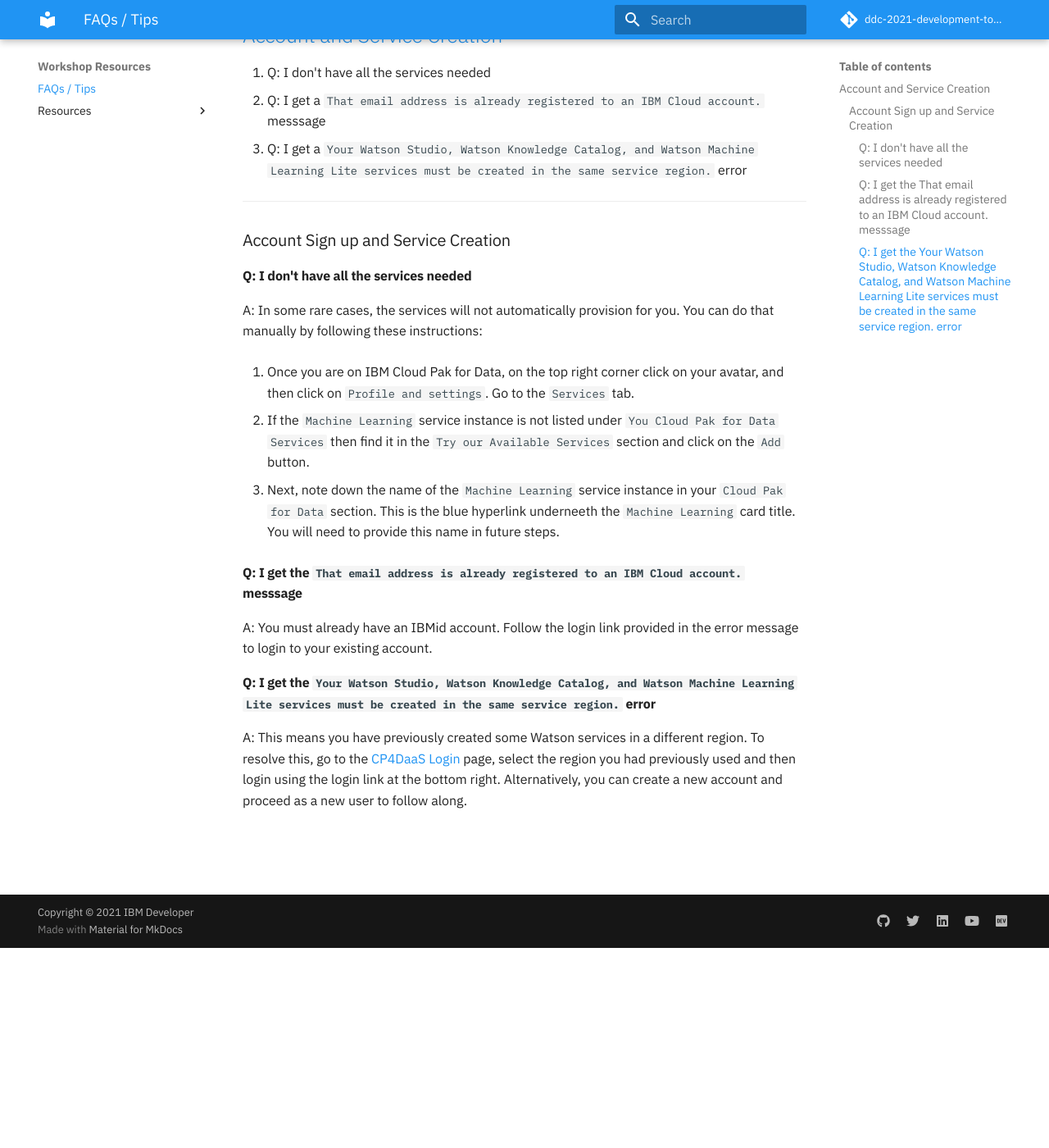
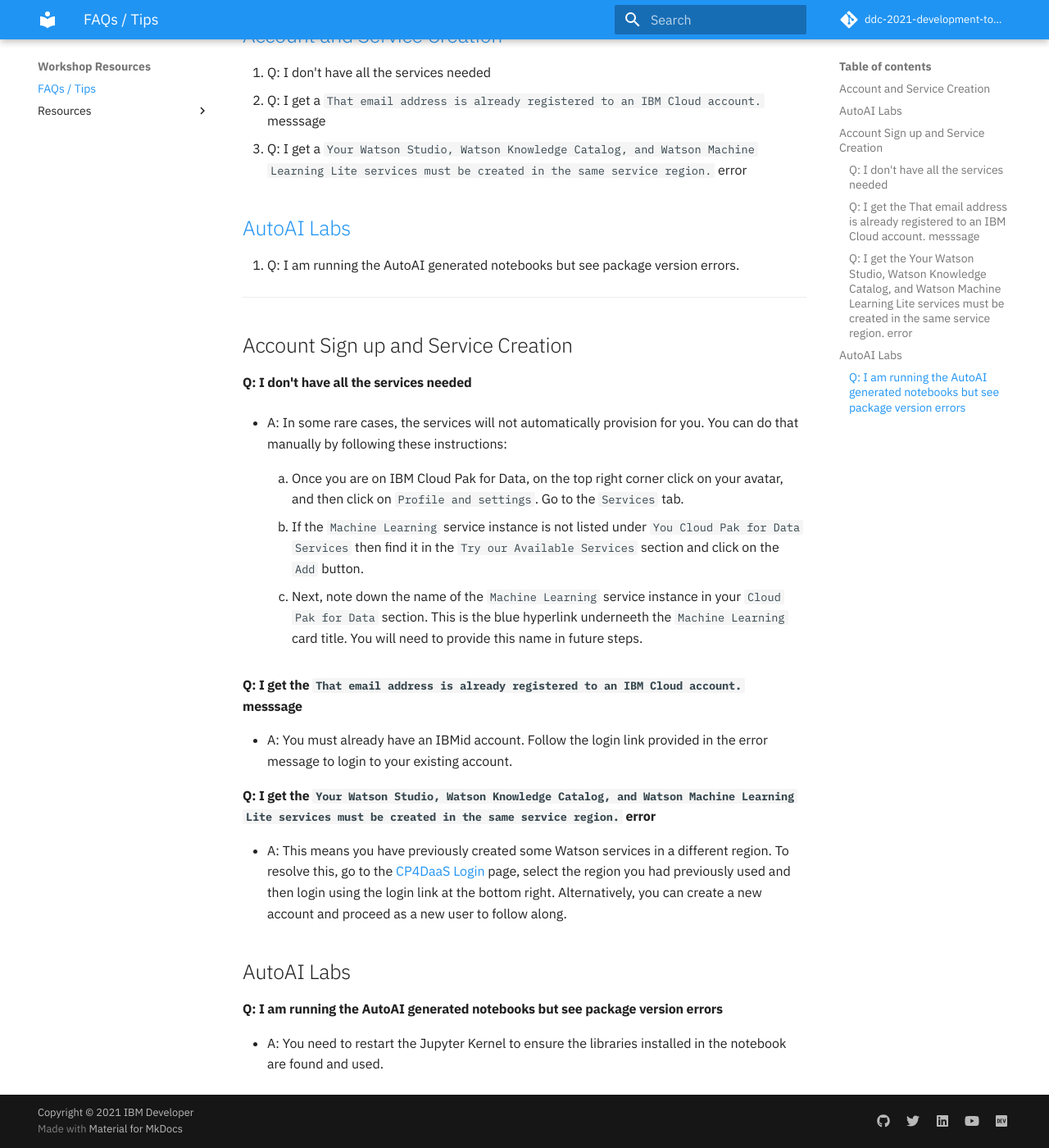
Before and after one commit to IBM/ddc-2021-development-to-production, an MkDocs documentation site: the page built from docs/faq/README.md, in a window 1280 px wide and 1400 px high, scrolled down 244 px. Shown: the whole window at 82% size. Built offline with MkDocs 1.6.1 and Material for MkDocs 9.7.7, drawn with Linux system fonts in a browser that asks for light colours; comment, search, counter and statistics services are not loaded.

Commit message:
Fix AutoAI notebook package error
- Added instructions to restart kernel after package installation in autoai generated notebook
- Added FAQ to deal with package errors.

```diff
--- a/docs/faq/README.md
+++ b/docs/faq/README.md
@@ -6,24 +6,34 @@
   1. Q: I get a `That email address is already registered to an IBM Cloud account.` messsage
   1. Q: I get a `Your Watson Studio, Watson Knowledge Catalog, and Watson Machine Learning Lite services must be created in the same service region.` error
 
+## [AutoAI Labs](#autoai-labs)
+
+  1. Q: I am running the AutoAI generated notebooks but see package version errors.
+
 ***
 
-### Account Sign up and Service Creation
+## Account Sign up and Service Creation
 
 #### Q: I don't have all the services needed
 
-  A: In some rare cases, the services will not automatically provision for you. You can do that manually by following these instructions:
+* A: In some rare cases, the services will not automatically provision for you. You can do that manually by following these instructions:
 
-  1. Once you are on IBM Cloud Pak for Data, on the top right corner click on your avatar, and then click on `Profile and settings`. Go to the `Services` tab.
+    1. Once you are on IBM Cloud Pak for Data, on the top right corner click on your avatar, and then click on `Profile and settings`. Go to the `Services` tab.
 
-  1. If the `Machine Learning` service instance is not listed under `You Cloud Pak for Data Services` then find it in the `Try our Available Services` section and click on the `Add` button.
+    1. If the `Machine Learning` service instance is not listed under `You Cloud Pak for Data Services` then find it in the `Try our Available Services` section and click on the `Add` button.
 
-  1. Next, note down the name of the `Machine Learning` service instance in your `Cloud Pak for Data` section. This is the blue hyperlink underneeth the `Machine Learning` card title. You will need to provide this name in future steps.
+    1. Next, note down the name of the `Machine Learning` service instance in your `Cloud Pak for Data` section. This is the blue hyperlink underneeth the `Machine Learning` card title. You will need to provide this name in future steps.
 
 #### Q: I get the `That email address is already registered to an IBM Cloud account.` messsage
 
-  A: You must already have an IBMid account. Follow the login link provided in the error message to login to your existing account.
+* A: You must already have an IBMid account. Follow the login link provided in the error message to login to your existing account.
 
 #### Q: I get the `Your Watson Studio, Watson Knowledge Catalog, and Watson Machine Learning Lite services must be created in the same service region.` error
 
-  A: This means you have previously created some Watson services in a different region. To resolve this, go to the [CP4DaaS Login](https://dataplatform.cloud.ibm.com/registration/stepone?context=cpdaas&apps=all) page, select the region you had previously used and then login using the login link at the bottom right. Alternatively, you can create a new account and proceed as a new user to follow along.
+* A: This means you have previously created some Watson services in a different region. To resolve this, go to the [CP4DaaS Login](https://dataplatform.cloud.ibm.com/registration/stepone?context=cpdaas&apps=all) page, select the region you had previously used and then login using the login link at the bottom right. Alternatively, you can create a new account and proceed as a new user to follow along.
+
+## AutoAI Labs
+
+#### Q: I am running the AutoAI generated notebooks but see package version errors
+
+* A: You need to restart the Jupyter Kernel to ensure the libraries installed in the notebook are found and used.
```
Also changed, not shown: docs/ml-model-development-autoai/running-autoai-notebook.md (+6 -0 lines), docs/images/autoai/autoai-expnotebook-restartkernel.png (added).
